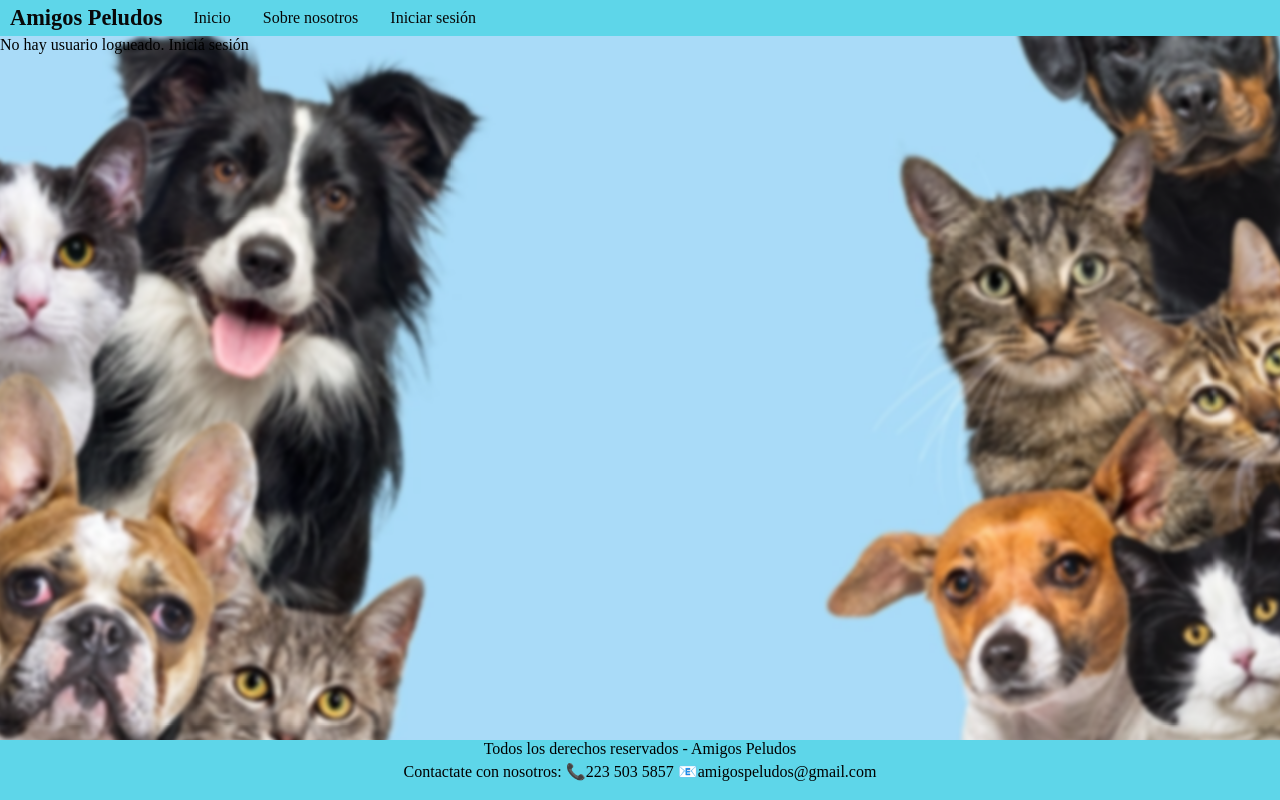
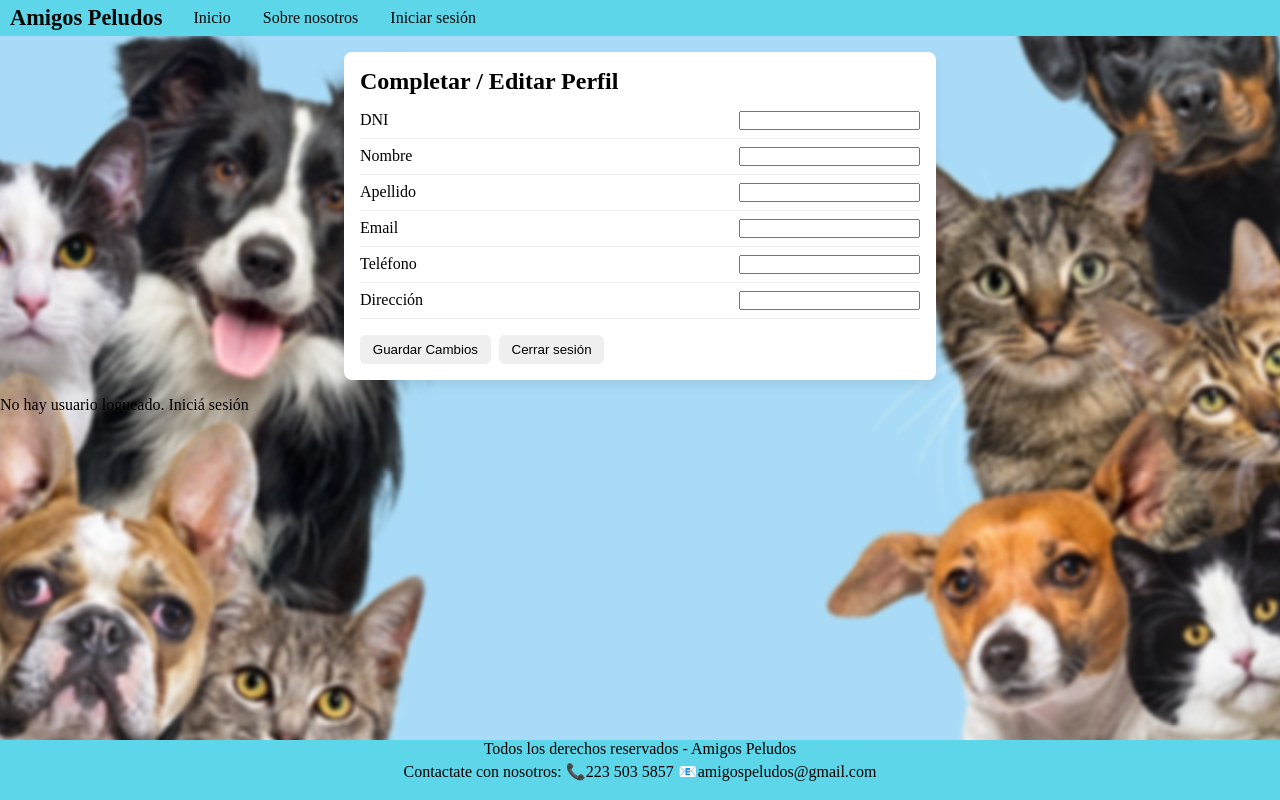
Before and after one commit to FrancoBruntz/-AmigosPeludos-, an Angular app: page /user/profile in a window 1280 px wide. Built offline with nearby package versions, Linux system fonts and the light colour scheme.

Commit message:
verPerfilModificar

```diff
--- a/db.json
+++ b/db.json
@@ -5,56 +5,45 @@
       "password": "admin1234!",
       "isAdmin": true,
       "id": "22bf",
-      "perfil": {
       "nombre": "",
       "apellido": "",
       "email": "",
       "telefono": "",
-        "barrio": "",
-        "ciudad": ""
-      }
+      "direccion": ""
     },
     {
       "user": "46112136",
       "password": "sofiatorti",
       "isAdmin": false,
       "id": "c016",
-      "perfil": {
-        "nombre": "",
-        "apellido": "",
-        "email": "",
-        "telefono": "",
-        "barrio": "",
-        "ciudad": ""
-      }
+      "nombre": "ju",
+      "apellido": "Torti",
+      "email": "SofiaTorti@gmail.com",
+      "telefono": "22334534564",
+      "direccion": "mar del plata",
+      "dni": "46112136"
     },
     {
       "id": "5381",
       "user": "39555661",
       "password": "soypri123",
       "isAdmin": false,
-      "perfil": {
       "nombre": "",
       "apellido": "",
       "email": "",
       "telefono": "",
-        "barrio": "",
-        "ciudad": ""
-      }
+      "direccion": ""
     },
     {
       "id": "aea5",
       "user": "11111111",
       "password": "karina1",
       "isAdmin": false,
-      "perfil": {
       "nombre": "",
       "apellido": "",
       "email": "",
       "telefono": "",
-        "barrio": "",
-        "ciudad": ""
-      }
+      "direccion": ""
     }
   ],
   "pets": [
--- a/src/app/auth/auth-service.ts
+++ b/src/app/auth/auth-service.ts
@@ -4,6 +4,7 @@ import usuarios from '../models/user';
 import { environment } from '../../environments/environment.development';
 import { Router } from '@angular/router';
 import { UserService } from '../component/user/user.service';
+
 
 @Injectable({
   providedIn: 'root',
@@ -32,11 +33,29 @@ export class AuthService {
             if(data[0]){
             // Guardar en UserService para sincronizar con notificaciones
             this.userService.saveCurrent({
+              id: data[0].id,
               dni: data[0].user,
-              nombre: data[0].user,
-              apellido: '',
+              nombre: data[0].nombre ?? '',
+              apellido: data[0].apellido ?? '',
+              email: data[0].email ?? '',
+              telefono: data[0].telefono ?? '',
+              direccion: data[0].direccion ?? '',
               isAdmin: data[0].isAdmin
-            });
+
+
+
+            /*this.userService.saveCurrent({
+            id: data[0].id,       // ← AQUÍ SE AGREGA
+            dni: data[0].user,
+            nombre: '',
+            apellido: '',
+            email: '',
+            telefono: '',
+            direccion: '',
+            isAdmin: data[0].isAdmin*/
+});
+            // 👉 Ahora traemos el perfil completo
+            /*this.userService.loadUserProfile(data[0].id);*/
 
             localStorage.setItem("user", data[0].user)
             localStorage.setItem("isLogIn",JSON.stringify(true)); //pasa el booleano a un string
@@ -105,4 +124,7 @@ export class AuthService {
 
     return false;
   }
+  updateUser(id: string, data: Partial<usuarios>) {
+  return this.http.patch<usuarios>(`${this.url}/${id}`, data);
 }
+}
--- a/src/app/component/header/header.html
+++ b/src/app/component/header/header.html
@@ -44,6 +44,8 @@
             <!-- ❤️ FAVORITOS -->
           <a routerLink="/user/favorites" routerLinkActive="active-link">Favoritos ❤️</a>
 
+          <a routerLink="user/profile">Ver perfil</a>
+
           }
 
           <!-- SOBRE NOSOTROS -->
--- a/src/app/component/user/profile/profile.html
+++ b/src/app/component/user/profile/profile.html
@@ -1,23 +1,44 @@
-<section class="profile-card" *ngIf="user()">
-  <h2>Perfil de {{ user()?.nombre }} {{ user()?.apellido }}</h2>
+<section class="profile-card" *ngIf="form">
+  <h2>Completar / Editar Perfil</h2>
+
+  <form [formGroup]="form" (ngSubmit)="guardarCambios()">
 
     <div class="row">
-    <label>DNI</label><span>{{ user()?.dni }}</span>
+      <label>DNI</label>
+      <input type="text" formControlName="dni" readonly>
     </div>
+
     <div class="row">
-    <label>Email</label><span>{{ user()?.email || 'No informado' }}</span>
+      <label>Nombre</label>
+      <input type="text" formControlName="nombre">
     </div>
+
     <div class="row">
-    <label>Teléfono</label><span>{{ user()?.telefono || 'No informado' }}</span>
+      <label>Apellido</label>
+      <input type="text" formControlName="apellido">
     </div>
+
     <div class="row">
-    <label>Dirección</label><span>{{ user()?.direccion || 'No informada' }}</span>
+      <label>Email</label>
+      <input type="email" formControlName="email">
+    </div>
+
+    <div class="row">
+      <label>Teléfono</label>
+      <input type="text" formControlName="telefono">
+    </div>
+
+    <div class="row">
+      <label>Dirección</label>
+      <input type="text" formControlName="direccion">
     </div>
 
     <div class="buttons">
-    <a routerLink="/user/edit">Editar perfil</a>
-    <button (click)="logout()">Cerrar sesión</button>
+      <button type="submit" [disabled]="form.invalid" >Guardar Cambios</button>
+      <button type="button" (click)="logout()">Cerrar sesión</button>
     </div>
+
+  </form>
 </section>
 
 <div *ngIf="!user()">
--- a/src/app/component/user/profile/profile.ts
+++ b/src/app/component/user/profile/profile.ts
@@ -1,24 +1,72 @@
 import { Component, OnInit } from '@angular/core';
+import { FormBuilder, FormGroup } from '@angular/forms';
+import { UserService } from '../user.service';
+import { ReactiveFormsModule } from '@angular/forms';
 import { CommonModule } from '@angular/common';
-import { UserService, UserProfile } from '../user.service';
 
 @Component({
   selector: 'app-profile',
   standalone: true,
-  imports: [CommonModule],
   templateUrl: './profile.html',
-  styleUrls: ['./profile.css']
+  styleUrls: ['./profile.css'],
+  imports: [
+    CommonModule,
+    ReactiveFormsModule
+  ]
 })
 export class ProfileComponent implements OnInit {
-  user: () => UserProfile | null = () => null;
 
-  constructor(private userService: UserService) {}
+  form!: FormGroup;
 
-  ngOnInit(): void {
-    this.user = this.userService.currentUser;
+  constructor(
+    private fb: FormBuilder,
+    private userService: UserService
+  ) {}
+
+  ngOnInit() {
+    const user = this.userService.getUser();
+
+    this.form = this.fb.group({
+      dni: [user?.dni || ''],
+      nombre: [user?.nombre || ''],
+      apellido: [user?.apellido || ''],
+      email: [user?.email || ''],
+      telefono: [user?.telefono || ''],
+      direccion: [user?.direccion || '']
+    });
   }
 
-  logout(): void {
+guardarCambios() {
+  if (this.form.invalid) return;
+
+  const updated = this.form.value;
+  const user = this.userService.getUser();
+
+  if (!user || !user.id) {
+    alert("No se pudo actualizar: falta el ID del usuario");
+    return;
+  }
+
+  // mantener user = dni para login
+  updated.user = updated.dni;
+
+  // 1) Actualizar JSON
+  this.userService.updateUserOnServer(user.id, updated).subscribe({
+    next: () => {
+      // 2) Actualizar en memoria
+      this.userService.updateProfile(updated);
+      alert("Datos guardados con éxito");
+    },
+    error: () => alert("Error al guardar en el servidor")
+  });
+}
+
+
+  logout() {
     this.userService.logout();
   }
+
+  user() {
+    return this.userService.getUser();
+  }
 }
--- a/src/app/component/user/user.service.ts
+++ b/src/app/component/user/user.service.ts
@@ -1,7 +1,11 @@
 import { Injectable, signal } from '@angular/core';
 import { Router } from '@angular/router';
+import { HttpClient } from '@angular/common/http';
+import type usuarios from '../../models/user';
+import { environment } from '../../../environments/environment.development';
 
 export interface UserProfile {
+  id?: string;
   dni: string;
   nombre: string;
   apellido: string;
@@ -22,8 +26,10 @@ const USERS_STORE = 'amigospeludos_users'; // para simular varios usuarios
 export class UserService {
   // simple reactive signals (si tu Angular soporta signals en tu versión)
   public currentUser = signal<UserProfile | null>(this.loadCurrent());
-  constructor(private router: Router) {}
+  constructor(private router: Router, private http: HttpClient) {}
 
+
+  private url = environment.urlUser;
   private loadCurrent(): UserProfile | null {
     try {
       return JSON.parse(localStorage.getItem(USER_KEY) || 'null');
@@ -91,10 +97,27 @@ export class UserService {
     this.saveCurrent(user);
   }
 
+  updateUser(id: string, data: Partial<usuarios>) {
+    return this.http.patch<usuarios>(`${this.url}/${id}`, data);
+  }
+
+  updateUserOnServer(id: string, updatedData: any) {
+  return this.http.patch(`${environment.urlUser}/${id}`, updatedData);
+}
   // actualizar perfil parcialmente
   updateProfile(partial: Partial<UserProfile>) {
     const user = this.currentUser() || { dni: '', nombre: '', apellido: '' } ;
     const merged = { ...user, ...partial };
     this.saveCurrent(merged);
   }
+loadUserProfile(id: string) {
+  this.http.get<UserProfile>(`${this.url}/${id}`).subscribe({
+    next: perfil => {
+      if (perfil) {
+        this.saveCurrent(perfil);
+      }
+    },
+    error: err => console.error("Error cargando perfil", err)
+  });
 }
+}
--- a/src/app/page/adopcion/request-details/request-details.ts
+++ b/src/app/page/adopcion/request-details/request-details.ts
@@ -6,7 +6,7 @@ import { ActivatedRoute, Route, Router, RouterLink } from '@angular/router';
 
 @Component({
   selector: 'app-request-details',
-  imports: [DatePipe, RouterLink],
+  imports: [DatePipe],
   templateUrl: './request-details.html',
   styleUrl: './request-details.css',
 })
```
Also changed, not shown: src/app/models/user.ts (+7 -0 lines). Lines whose indentation alone changed are shown as unchanged.
